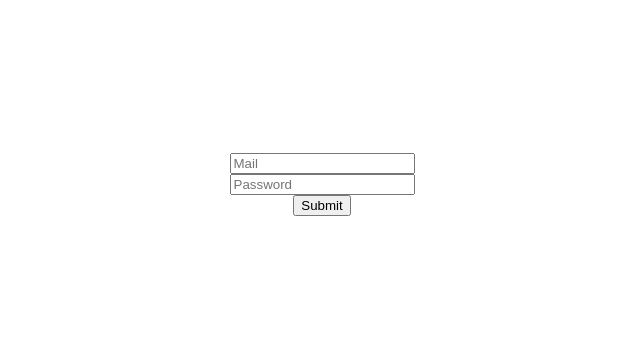
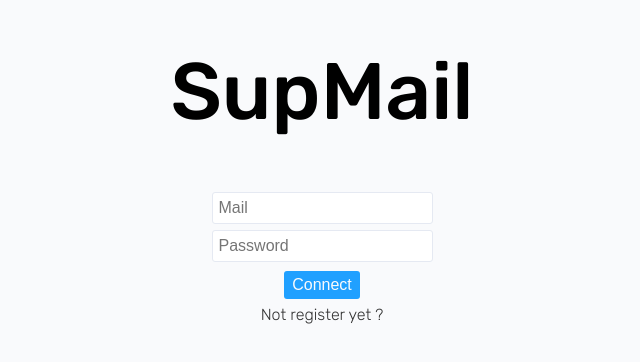
Before and after one commit to Its-Alex/AtMail, a React app: page /login in a window 1280 px wide. Shown: the part 216-578 px from the top of the page, without its empty margins (318-958 px from the left). Built offline with nearby package versions, Linux system fonts and the light colour scheme.

Commit message:
Update css and add link to login/registe

```diff
--- a/package.json
+++ b/package.json
@@ -14,6 +14,7 @@
     "case-sensitive-paths-webpack-plugin": "2.1.1",
     "chalk": "1.1.3",
     "css-loader": "0.28.4",
+    "debug": "^3.1.0",
     "dotenv": "4.0.0",
     "eslint": "4.4.1",
     "eslint-config-react-app": "^2.0.1",
--- a/src/css/index.css
+++ b/src/css/index.css
@@ -1,9 +1,93 @@
+:root {
+    --lightBlue: #58B7FF;
+    --blue: #20A0FF;
+    --darkBlue: #1D8CE0;
+    --successColor: #13CE66;
+    --warningColor: #F7BA2A;
+    --errorColor: #FF4949;
+    --black: #1F2D3D;
+    --lightBlack: #324057;
+    --extraLightBlack: #475669;
+    --silver: #8492A6;
+    --lightSilver: #99A9BF;
+    --extraLightSilver: #C0CCDA;
+    --gray: #D3DCE6;
+    --lightGray: #E5E9F2;
+    --extraLightGray: #EFF2F7;
+    --darkWhite: #F9FAFC;
+    --white: #FFFFFF;
+}
+
+* {
+    box-sizing: border-box;
+}
+
 html, body, #root {
   margin: 0;
   padding: 0;
   width: 100%;
   height: 100%;
+  font-size: 1rem;
   font-family: 'Rubik', sans-serif;
+  background-color: var(--darkWhite)
+}
+
+a {
+    outline: none;
+    text-decoration: none;
+    font-size: 1rem;
+    font-weight: 300;
+    color: #333;
+}
+
+a:focus {
+    color: #999;
+}
+
+input {
+    margin: 3px;
+    padding: 6px;
+    outline: none;
+    background-color: var(--white);
+    border: 1px solid var(--lightGray);
+    border-radius: 3px;
+    font-size: 1rem;
+    font-weight: 300;
+    -webkit-transition: border 0.4s;
+    -moz-transition: border 0.4s;
+    transition: border 0.4s;
+}
+
+input:focus {
+    font-size: 1rem;
+    border-color: var(--lightBlue);
+}
+
+button {
+    padding: 5px 8px;
+    margin: 6px 6px;
+    outline: none;
+    background-color: var(--blue);
+    border-radius: 3px;
+    font-size: 1rem;
+    font-weight: 400;
+    color: var(--darkWhite);
+    border: none;
+}
+
+button:active {
+    font-size: 1rem;
+    background-color: var(--darkBlue);
+}
+
+button:focus {
+    font-size: 1rem;
+    background-color: var(--darkBlue);
+}
+
+button:hover {
+    background-color: var(--lightBlue);
+    color: var(--white);
 }
 
 #body-center {
--- a/src/css/login.css
+++ b/src/css/login.css
@@ -0,0 +1,5 @@
+.login-container > .title {
+    font-size: 5rem;
+    font-weight: 500;
+    margin-bottom: 50px;
+}
--- a/src/routes/login.js
+++ b/src/routes/login.js
@@ -1,4 +1,7 @@
 import React, { Component } from 'react'
+import { Link } from 'react-router-dom'
+import '../css/login.css'
+
 const axiosInst = require('../utils/axiosInst.js')
 const debounce = require('lodash/debounce')
 
@@ -33,19 +36,20 @@ class Login extends Component {
           global.localStorage.setItem('token', res.data.token)
           this.props.history.push('/')
         }
-        console.log(res.data)
       }).catch(err => {
-        console.log(err.response.data)
+        if (err.response) console.log(err.response.data)
       })
     }
   }
 
   render () {
     return (
-      <div id='body-center'>
+      <div id='body-center' className='login-container'>
+        <span className='title'>SupMail</span>
         <input type='email' name='mail' placeholder='Mail' onChange={this.handleChange} onKeyPress={this.handleSubmit} />
         <input type='password' name='password' placeholder='Password' onChange={this.handleChange} onKeyPress={this.handleSubmit} />
-        <button name='submit' onClick={this.handleSubmit}>Submit</button>
+        <button name='submit' onClick={this.handleSubmit}>Connect</button>
+        <Link to='/register'>Not register yet ?</Link>
       </div>
     )
   }
--- a/src/routes/register.js
+++ b/src/routes/register.js
@@ -1,4 +1,5 @@
 import React, { Component } from 'react'
+import { Link } from 'react-router-dom'
 
 const axiosInst = require('../utils/axiosInst.js')
 const debounce = require('lodash/debounce')
@@ -48,7 +49,8 @@ class Register extends Component {
         <input type='email' name='mail' placeholder='Mail' onChange={this.handleChange} onKeyPress={this.handleSubmit} />
         <input type='password' name='password' placeholder='Password' onChange={this.handleChange} onKeyPress={this.handleSubmit} />
         <input type='password' name='confirmPwd' placeholder='Confirm password' onChange={this.handleChange} onKeyPress={this.handleSubmit} />
-        <button name='submit' onClick={this.handleSubmit}>Submit</button>
+        <button name='submit' onClick={this.handleSubmit}>Register</button>
+        <Link to='/login'>Login</Link>
       </div>
     )
   }
```
Also changed, not shown: 1 other file.
